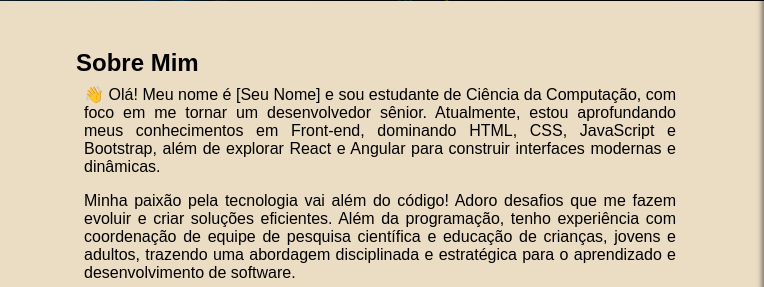
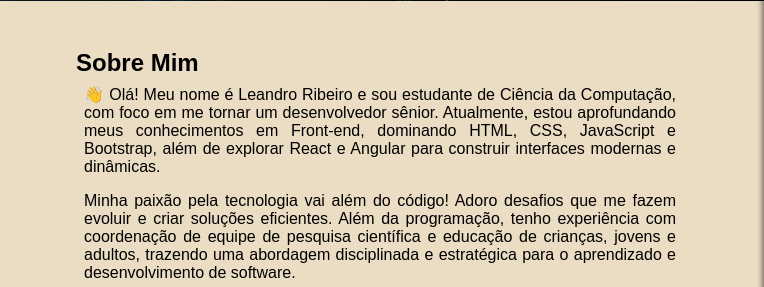
Before and after one commit to LeandroDevLab/portifolio, a plain HTML site: page index.html in a window 1280 px wide. Shown: the part 432-719 px from the top of the page, 516-1280 px from the left. Drawn offline with Linux system fonts and the light colour scheme.

Commit message:
Update index.html

```diff
--- a/index.html
+++ b/index.html
@@ -62,7 +62,7 @@
         </div>
         <div id="sobre">
             <h2 class="texto">Sobre Mim</h2>
-            <p class="texto">👋 Olá! Meu nome é [Seu Nome] e sou estudante de Ciência da Computação, com foco em me tornar um desenvolvedor sênior. Atualmente, estou aprofundando meus conhecimentos em Front-end, dominando HTML, CSS, JavaScript e Bootstrap, além de explorar React e Angular para construir interfaces modernas e dinâmicas.</p>
+            <p class="texto">👋 Olá! Meu nome é Leandro Ribeiro e sou estudante de Ciência da Computação, com foco em me tornar um desenvolvedor sênior. Atualmente, estou aprofundando meus conhecimentos em Front-end, dominando HTML, CSS, JavaScript e Bootstrap, além de explorar React e Angular para construir interfaces modernas e dinâmicas.</p>
             <p class="texto">Minha paixão pela tecnologia vai além do código! Adoro desafios que me fazem evoluir e criar soluções eficientes. Além da programação, tenho experiência com coordenação de equipe de pesquisa científica e educação de crianças, jovens e adultos, trazendo uma abordagem disciplinada e estratégica para o aprendizado e desenvolvimento de software.</p>
             <blockquote class="texto">"Cada linha de código é um passo a mais na jornada para transformar ideias em realidade."</blockquote>
         </div>
```
